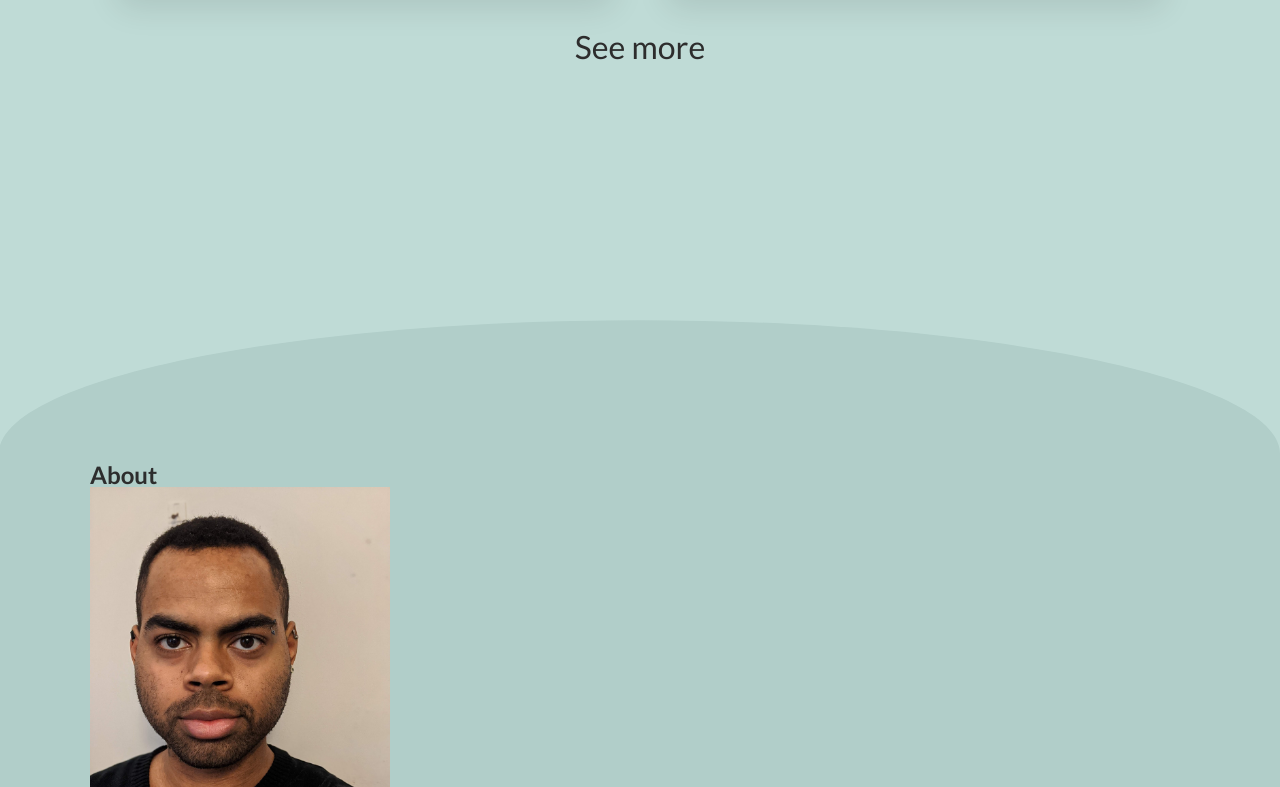
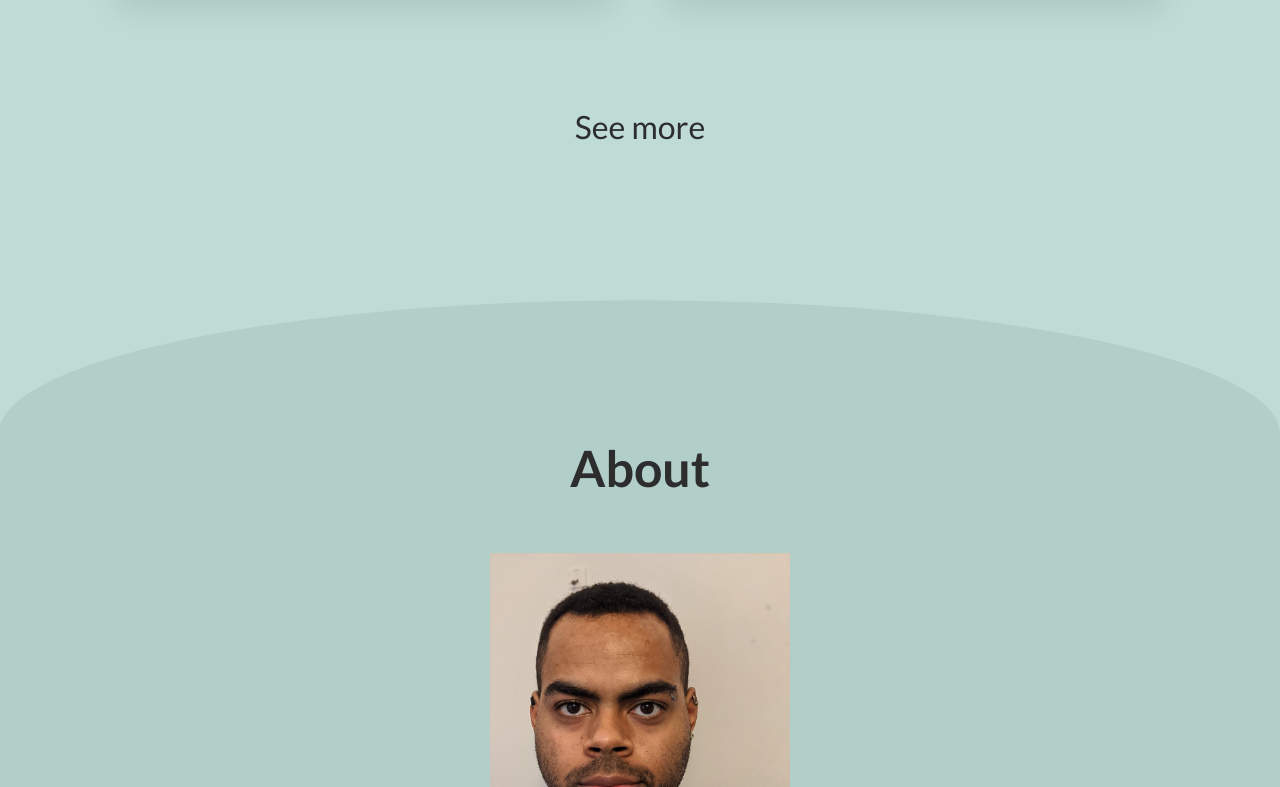
Before and after one commit to DenzelBraithwaite/portfolio, a plain HTML site: page index.html in a window 1280 px wide. Shown: the part 2013-2800 px from the top of the page. Drawn offline with Linux system fonts and the light colour scheme.

Commit message:
creating about section

```diff
--- a/components/card.css
+++ b/components/card.css
@@ -3,7 +3,6 @@
 .projects {
     display: grid;
     justify-items: center;
-    padding-top: 100px;
     grid-template-columns: repeat(2, 1fr);
     row-gap: 10%;
 }
--- a/index.html
+++ b/index.html
@@ -600,7 +600,7 @@
             </section>
             <section id="about" class="about-section">
                 <div class="container">
-                    <h2>About</h2>
+                    <h2 class="about-title">About</h2>
                     <div class="about-wrapper">
                         <img
                             src="assets/me_close_black_sweater.webp"
--- a/style.css
+++ b/style.css
@@ -116,11 +116,12 @@ accent: #B1958F
     position: relative;
     background-color: #bfdbd6;
     text-align: center;
-    padding-bottom: 400px;
+    padding-bottom: 300px;
 }
 
 .projects-section > h2 {
     font-size: 50px;
+    padding-bottom: 100px;
 }
 
 .line {
@@ -164,10 +165,19 @@ img {
     text-decoration: none;
     color: #2d2d2d;
     font-size: 32px;
-    margin-top: 100px;
+    margin-top: 180px;
 }
 
 .see-more:hover {
     text-decoration: underline;
     text-decoration-color: #b1958f;
 }
+
+.about-section {
+    text-align: center;
+}
+
+.about-title {
+    font-size: 50px;
+    padding-bottom: 60px;
+}
```
